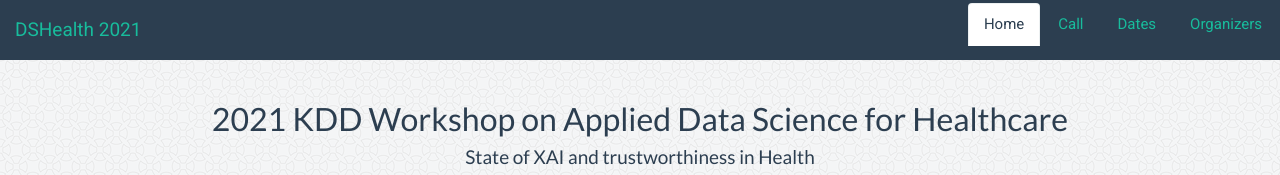
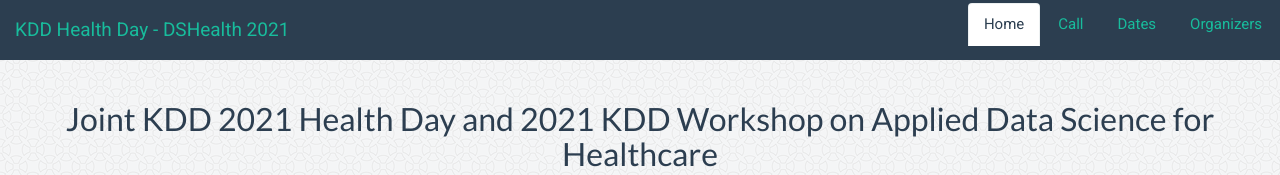
Before and after one commit to dshealthkdd/dshealth-2021, a plain HTML site: page index.html in a window 1280 px wide. Shown: the top 175 px of the page. Drawn offline with Linux system fonts and the light colour scheme.

Commit message:
kdd health day

```diff
--- a/index.html
+++ b/index.html
@@ -1,7 +1,7 @@
 <!DOCTYPE html>
 <html lang="en">
 <head>
-  <title>Applied Data Science for Healthcare</title>
+  <title>Joint KDD Health-Day and Applied Data Science for Healthcare</title>
   <meta charset="utf-8"></meta>
   <meta http-equiv="X-UA-Compatible" content="IE=edge"></meta>
   <meta name="viewport" content="width=device-width, initial-scale=1.0">
@@ -29,7 +29,7 @@
         <span class="icon-bar"></span>
         <span class="icon-bar"></span>
       </button>
-      <a class="navbar-brand" href="#">DSHealth 2021</a>
+      <a class="navbar-brand" href="#">KDD Health Day - DSHealth 2021</a>
     </div>
 
     <div class="collapse navbar-collapse" id="navbar-links">
@@ -50,7 +50,7 @@
 <div class="wrapper">
   <div class="jumbotron" id="about">
     <h2>
-      2021 KDD Workshop on Applied Data Science for Healthcare
+      Joint KDD 2021 Health Day and 2021 KDD Workshop on Applied Data Science for Healthcare
     </h2>
     <h4>State of XAI and trustworthiness in Health</h4>
     <p style="padding-top:10px">
```
